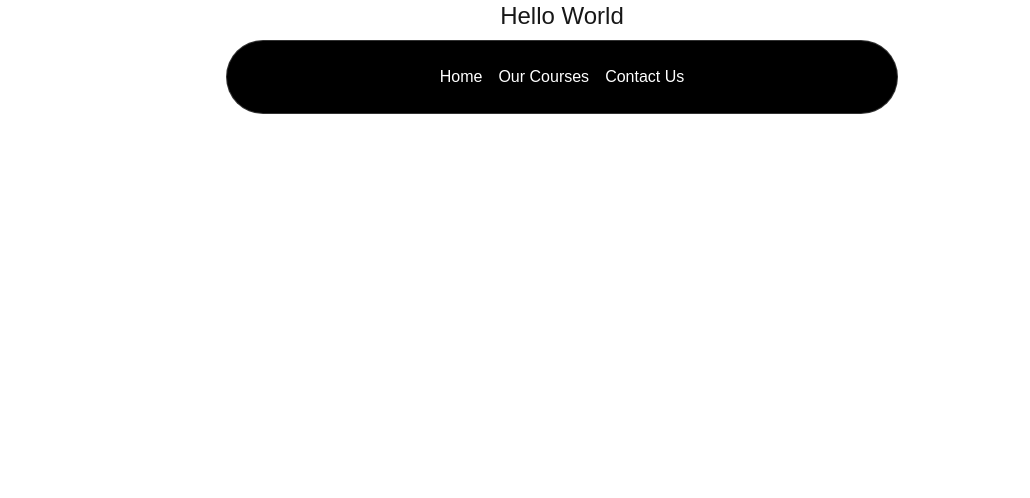
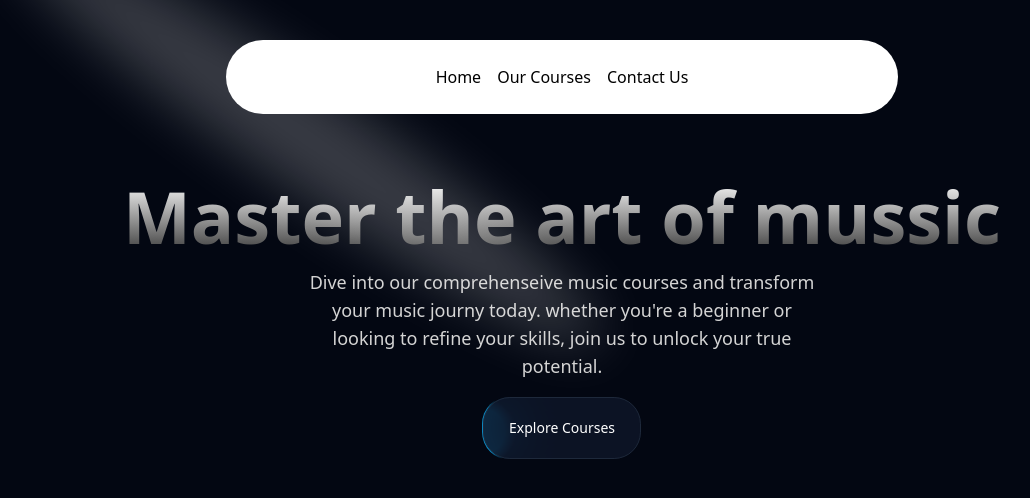
Before and after one commit to Abhay-Pratap200001/MusicPlayer, a Next.js app: page / in a window 1280 px wide. Shown: the top 498 px of the page, without its empty margins (78-1108 px from the left). Built offline with nearby package versions, Linux system fonts and the light colour scheme.

Commit message:
sucessfully completed heroSection and add the spotlight in top of navbar  and use animated button for better user experince

```diff
--- a/package.json
+++ b/package.json
@@ -10,12 +10,15 @@
     "format": "biome format --write"
   },
   "dependencies": {
+    "class-variance-authority": "^0.7.1",
     "clsx": "^2.1.1",
     "framer-motion": "^12.23.26",
+    "lucide-react": "^0.562.0",
     "next": "16.1.0",
     "react": "19.2.3",
     "react-dom": "19.2.3",
-    "tailwind-merge": "^3.4.0"
+    "tailwind-merge": "^3.4.0",
+    "tailwindcss-animate": "^1.0.7"
   },
   "devDependencies": {
     "@biomejs/biome": "2.2.0",
--- a/src/app/globals.css
+++ b/src/app/globals.css
@@ -1,18 +1,6 @@
 @tailwind base;
 @tailwind components;
 @tailwind utilities;
-
-:root {
-  --background: #ffffff;
-  --foreground: #171717;
-}
-
-@media (prefers-color-scheme: dark) {
-  :root {
-    --background: #0a0a0a;
-    --foreground: #ededed;
-  }
-}
 
 html,
 body {
@@ -21,9 +9,6 @@ body {
 }
 
 body {
-  color: var(--foreground);
-  background: var(--background);
-  font-family: Arial, Helvetica, sans-serif;
   -webkit-font-smoothing: antialiased;
   -moz-osx-font-smoothing: grayscale;
 }
@@ -44,3 +29,72 @@ a {
     color-scheme: dark;
   }
 }
+
+
+
+@layer base {
+  :root {
+    --background: 0 0% 100%;
+    --foreground: 224 71.4% 4.1%;
+    --card: 0 0% 100%;
+    --card-foreground: 224 71.4% 4.1%;
+    --popover: 0 0% 100%;
+    --popover-foreground: 224 71.4% 4.1%;
+    --primary: 220.9 39.3% 11%;
+    --primary-foreground: 210 20% 98%;
+    --secondary: 220 14.3% 95.9%;
+    --secondary-foreground: 220.9 39.3% 11%;
+    --muted: 220 14.3% 95.9%;
+    --muted-foreground: 220 8.9% 46.1%;
+    --accent: 220 14.3% 95.9%;
+    --accent-foreground: 220.9 39.3% 11%;
+    --destructive: 0 84.2% 60.2%;
+    --destructive-foreground: 210 20% 98%;
+    --border: 220 13% 91%;
+    --input: 220 13% 91%;
+    --ring: 224 71.4% 4.1%;
+    --chart-1: 12 76% 61%;
+    --chart-2: 173 58% 39%;
+    --chart-3: 197 37% 24%;
+    --chart-4: 43 74% 66%;
+    --chart-5: 27 87% 67%;
+    --radius: 0.5rem;
+  }
+  .dark {
+    --background: 224 71.4% 4.1%;
+    --foreground: 210 20% 98%;
+    --card: 224 71.4% 4.1%;
+    --card-foreground: 210 20% 98%;
+    --popover: 224 71.4% 4.1%;
+    --popover-foreground: 210 20% 98%;
+    --primary: 210 20% 98%;
+    --primary-foreground: 220.9 39.3% 11%;
+    --secondary: 215 27.9% 16.9%;
+    --secondary-foreground: 210 20% 98%;
+    --muted: 215 27.9% 16.9%;
+    --muted-foreground: 217.9 10.6% 64.9%;
+    --accent: 215 27.9% 16.9%;
+    --accent-foreground: 210 20% 98%;
+    --destructive: 0 62.8% 30.6%;
+    --destructive-foreground: 210 20% 98%;
+    --border: 215 27.9% 16.9%;
+    --input: 215 27.9% 16.9%;
+    --ring: 216 12.2% 83.9%;
+    --chart-1: 220 70% 50%;
+    --chart-2: 160 60% 45%;
+    --chart-3: 30 80% 55%;
+    --chart-4: 280 65% 60%;
+    --chart-5: 340 75% 55%;
+  }
+}
+
+
+
+@layer base {
+  * {
+    @apply border-border;
+  }
+  body {
+    @apply bg-background text-foreground;
+  }
+}
--- a/src/app/page.tsx
+++ b/src/app/page.tsx
@@ -1,7 +1,9 @@
+import HeroSection from "@/components/HeroSection";
+
 export default function Home() {
   return (
     <main className="min-h-screen bg-black/[0/96 antialiased bg-grid-white/[0.2]">
-      <h1 className="text-2xl text-center">Hello World</h1>
+      <HeroSection/>
     </main>
   );
 }
--- /dev/null
+++ b/src/components/HeroSection.tsx
@@ -0,0 +1,36 @@
+import Link from "next/link";
+import React from "react";
+import { Spotlight } from "./ui/Spotlight";
+import { Button } from "./ui/moving-border";
+
+const HeroSection = () => {
+  return (
+    <div className="h-auto md:h-[40rem] w-full rounded-md flex flex-col items-center justify-center relative overflow-hidden mx-auto py-10 md:py-0">
+      <div className="p-4 relative z-10 w-full text-center">
+        <Spotlight
+          className="-top-40 left-0 md:-top-20 md:left-96"
+          fill="white"
+        />
+        <h1 className="mt-20 md:mt-0 text-4xl md:text-7xl font-bold bg-clip-text text-transparent bg-gradient-to-b from-neutral-50 to-neutral-700">
+          Master the art of mussic
+        </h1>
+
+        <p className="mt-4 font-normal text-base md:text-lg text-neutral-300 max-w-lg mx-auto">
+          Dive into our comprehenseive music courses and transform your music
+          journy today. whether you're a beginner or looking to refine your
+          skills, join us to unlock your true <br /> potential.
+        </p>
+
+
+        <div className="mt-4">
+        <Button>
+          <Link href={"/coursed"}>Explore Courses</Link>
+        </Button>
+        </div>
+
+      </div>
+    </div>
+  );
+};
+
+export default HeroSection;
--- /dev/null
+++ b/src/components/ui/Spotlight.tsx
@@ -0,0 +1,56 @@
+import React from "react";
+import { cn } from "@/utils/cn";
+
+type SpotlightProps = {
+  className?: string;
+  fill?: string;
+};
+
+export const Spotlight = ({ className, fill }: SpotlightProps) => {
+  return (
+    <svg
+      className={cn(
+        "animate-spotlight pointer-events-none absolute z-[1]  h-[169%] w-[138%] lg:w-[84%] opacity-0",
+        className
+      )}
+      xmlns="http://www.w3.org/2000/svg"
+      viewBox="0 0 3787 2842"
+      fill="none"
+    >
+      <g filter="url(#filter)">
+        <ellipse
+          cx="1924.71"
+          cy="273.501"
+          rx="1924.71"
+          ry="273.501"
+          transform="matrix(-0.822377 -0.568943 -0.568943 0.822377 3631.88 2291.09)"
+          fill={fill || "white"}
+          fillOpacity="0.21"
+        ></ellipse>
+      </g>
+      <defs>
+        <filter
+          id="filter"
+          x="0.860352"
+          y="0.838989"
+          width="3785.16"
+          height="2840.26"
+          filterUnits="userSpaceOnUse"
+          colorInterpolationFilters="sRGB"
+        >
+          <feFlood floodOpacity="0" result="BackgroundImageFix"></feFlood>
+          <feBlend
+            mode="normal"
+            in="SourceGraphic"
+            in2="BackgroundImageFix"
+            result="shape"
+          ></feBlend>
+          <feGaussianBlur
+            stdDeviation="151"
+            result="effect1_foregroundBlur_1065_8"
+          ></feGaussianBlur>
+        </filter>
+      </defs>
+    </svg>
+  );
+};
--- /dev/null
+++ b/src/components/ui/moving-border.tsx
@@ -0,0 +1,139 @@
+"use client";
+import React from "react";
+import {
+  motion,
+  useAnimationFrame,
+  useMotionTemplate,
+  useMotionValue,
+  useTransform,
+} from "framer-motion";
+import { useRef } from "react";
+import { cn } from "@/utils/cn";
+
+export function Button({
+  borderRadius = "1.75rem",
+  children,
+  as: Component = "button",
+  containerClassName,
+  borderClassName,
+  duration,
+  className,
+  ...otherProps
+}: {
+  borderRadius?: string;
+  children: React.ReactNode;
+  as?: any;
+  containerClassName?: string;
+  borderClassName?: string;
+  duration?: number;
+  className?: string;
+  [key: string]: any;
+}) {
+  return (
+    <Component
+      className={cn(
+        "relative h-16 w-40 overflow-hidden bg-transparent p-[1px] text-xl",
+        containerClassName,
+      )}
+      style={{
+        borderRadius: borderRadius,
+      }}
+      {...otherProps}
+    >
+      <div
+        className="absolute inset-0"
+        style={{ borderRadius: `calc(${borderRadius} * 0.96)` }}
+      >
+        <MovingBorder duration={duration} rx="30%" ry="30%">
+          <div
+            className={cn(
+              "h-20 w-20 bg-[radial-gradient(#0ea5e9_40%,transparent_60%)] opacity-[0.8]",
+              borderClassName,
+            )}
+          />
+        </MovingBorder>
+      </div>
+
+      <div
+        className={cn(
+          "relative flex h-full w-full items-center justify-center border border-slate-800 bg-slate-900/[0.8] text-sm text-white antialiased backdrop-blur-xl",
+          className,
+        )}
+        style={{
+          borderRadius: `calc(${borderRadius} * 0.96)`,
+        }}
+      >
+        {children}
+      </div>
+    </Component>
+  );
+}
+
+export const MovingBorder = ({
+  children,
+  duration = 3000,
+  rx,
+  ry,
+  ...otherProps
+}: {
+  children: React.ReactNode;
+  duration?: number;
+  rx?: string;
+  ry?: string;
+  [key: string]: any;
+}) => {
+  const pathRef = useRef<any>();
+  const progress = useMotionValue<number>(0);
+
+  useAnimationFrame((time) => {
+    const length = pathRef.current?.getTotalLength();
+    if (length) {
+      const pxPerMillisecond = length / duration;
+      progress.set((time * pxPerMillisecond) % length);
+    }
+  });
+
+  const x = useTransform(
+    progress,
+    (val) => pathRef.current?.getPointAtLength(val).x,
+  );
+  const y = useTransform(
+    progress,
+    (val) => pathRef.current?.getPointAtLength(val).y,
+  );
+
+  const transform = useMotionTemplate`translateX(${x}px) translateY(${y}px) translateX(-50%) translateY(-50%)`;
+
+  return (
+    <>
+      <svg
+        xmlns="http://www.w3.org/2000/svg"
+        preserveAspectRatio="none"
+        className="absolute h-full w-full"
+        width="100%"
+        height="100%"
+        {...otherProps}
+      >
+        <rect
+          fill="none"
+          width="100%"
+          height="100%"
+          rx={rx}
+          ry={ry}
+          ref={pathRef}
+        />
+      </svg>
+      <motion.div
+        style={{
+          position: "absolute",
+          top: 0,
+          left: 0,
+          display: "inline-block",
+          transform,
+        }}
+      >
+        {children}
+      </motion.div>
+    </>
+  );
+};
--- a/tailwind.config.js
+++ b/tailwind.config.js
@@ -8,9 +8,72 @@ module.exports = {
     // Or if using `src` directory:
     "./src/**/*.{js,ts,jsx,tsx,mdx}",
   ],
-  darkMode:'class',
+  darkMode:['class', "class"],
   theme: {
-    extend: {},
+  	extend: {
+  		animation: {
+  			spotlight: 'spotlight 2s ease .75s 1 forwards'
+  		},
+  		keyframes: {
+  			spotlight: {
+  				'0%': {
+  					opacity: 0,
+  					transform: 'translate(-72%, -62%) scale(0.5)'
+  				},
+  				'100%': {
+  					opacity: 1,
+  					transform: 'translate(-50%,-40%) scale(1)'
+  				}
+  			}
+  		},
+  		borderRadius: {
+  			lg: 'var(--radius)',
+  			md: 'calc(var(--radius) - 2px)',
+  			sm: 'calc(var(--radius) - 4px)'
+  		},
+  		colors: {
+  			background: 'hsl(var(--background))',
+  			foreground: 'hsl(var(--foreground))',
+  			card: {
+  				DEFAULT: 'hsl(var(--card))',
+  				foreground: 'hsl(var(--card-foreground))'
+  			},
+  			popover: {
+  				DEFAULT: 'hsl(var(--popover))',
+  				foreground: 'hsl(var(--popover-foreground))'
+  			},
+  			primary: {
+  				DEFAULT: 'hsl(var(--primary))',
+  				foreground: 'hsl(var(--primary-foreground))'
+  			},
+  			secondary: {
+  				DEFAULT: 'hsl(var(--secondary))',
+  				foreground: 'hsl(var(--secondary-foreground))'
+  			},
+  			muted: {
+  				DEFAULT: 'hsl(var(--muted))',
+  				foreground: 'hsl(var(--muted-foreground))'
+  			},
+  			accent: {
+  				DEFAULT: 'hsl(var(--accent))',
+  				foreground: 'hsl(var(--accent-foreground))'
+  			},
+  			destructive: {
+  				DEFAULT: 'hsl(var(--destructive))',
+  				foreground: 'hsl(var(--destructive-foreground))'
+  			},
+  			border: 'hsl(var(--border))',
+  			input: 'hsl(var(--input))',
+  			ring: 'hsl(var(--ring))',
+  			chart: {
+  				'1': 'hsl(var(--chart-1))',
+  				'2': 'hsl(var(--chart-2))',
+  				'3': 'hsl(var(--chart-3))',
+  				'4': 'hsl(var(--chart-4))',
+  				'5': 'hsl(var(--chart-5))'
+  			}
+  		}
+  	}
   },
-  plugins: [],
-}
+  plugins: [require("tailwindcss-animate")],
+};
```
Also changed, not shown: components.json (added), 1 other file (tests, documents, lock files or other folders).
